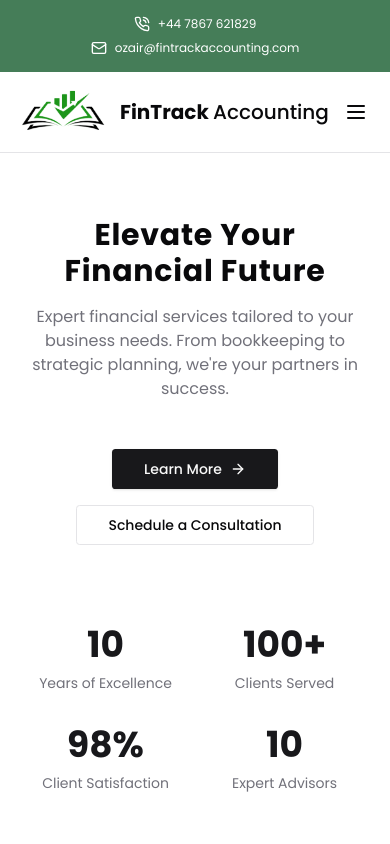
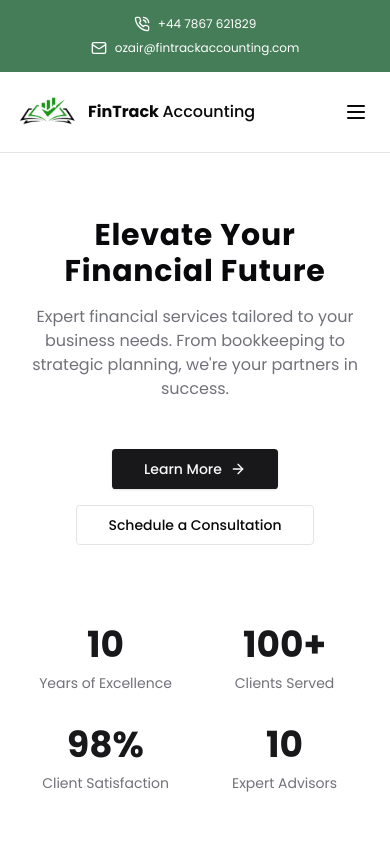
Before and after one commit to MAhsen23/fintrack, a Next.js app: page / in a window 390 px wide. Shown: the top 844 px of the page. Built offline with nearby package versions, Linux system fonts and the light colour scheme.

Commit message:
Fix the logo size for small devicces

```diff
--- a/src/components/header/Header.tsx
+++ b/src/components/header/Header.tsx
@@ -96,8 +96,8 @@ export default function Header() {
             >
                 <div className="container mx-auto px-4 md:px-8 flex h-20 items-center justify-between">
                     <Link href="/" className="flex items-center space-x-2">
-                        <img src="/logo.png" alt="Fin Track Logo" className="h-12 w-24" />
-                        <p className="inline-block font-bold text-xl">FinTrack <span className="font-medium">Accounting</span></p>
+                        <img src="/logo.png" alt="Fin Track Logo" className="h-8 w-16 md:h-12 md:w-24" />
+                        <p className="inline-block font-bold text-base md:text-lg lg:text-xl">FinTrack <span className="font-medium">Accounting</span></p>
                     </Link>
                     <nav className="hidden md:flex space-x-6">
                         <NavLinks activeSection={activeSection} scrollToSection={scrollToSection} />
@@ -132,7 +132,7 @@ export default function Header() {
                             <div className="flex justify-between items-center h-20 px-4 mb-8">
                                 <Link href="/" className="flex items-center space-x-2">
                                     <img src="/logo.png" alt="Fin Track Logo" className="h-6 w-12" />
-                                    <p className="inline-block font-bold text-xs">FinTrack <span className="font-medium">Accounting</span></p>
+                                    {/* <p className="inline-block font-bold text-sm">FinTrack <span className="font-medium">Accounting</span></p> */}
                                 </Link>
                                 <Button variant="ghost" size="icon" onClick={toggleMenu}>
                                     <X className="h-6 w-6" />
```
